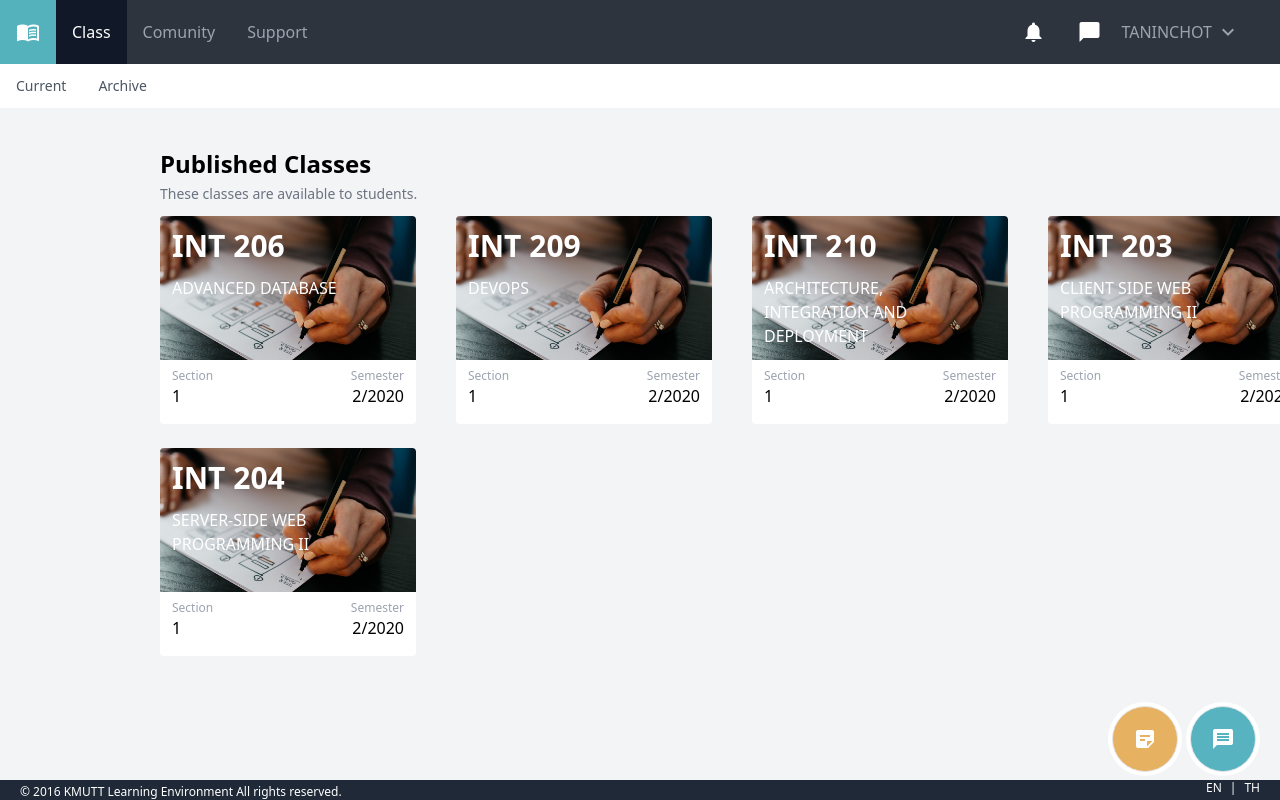
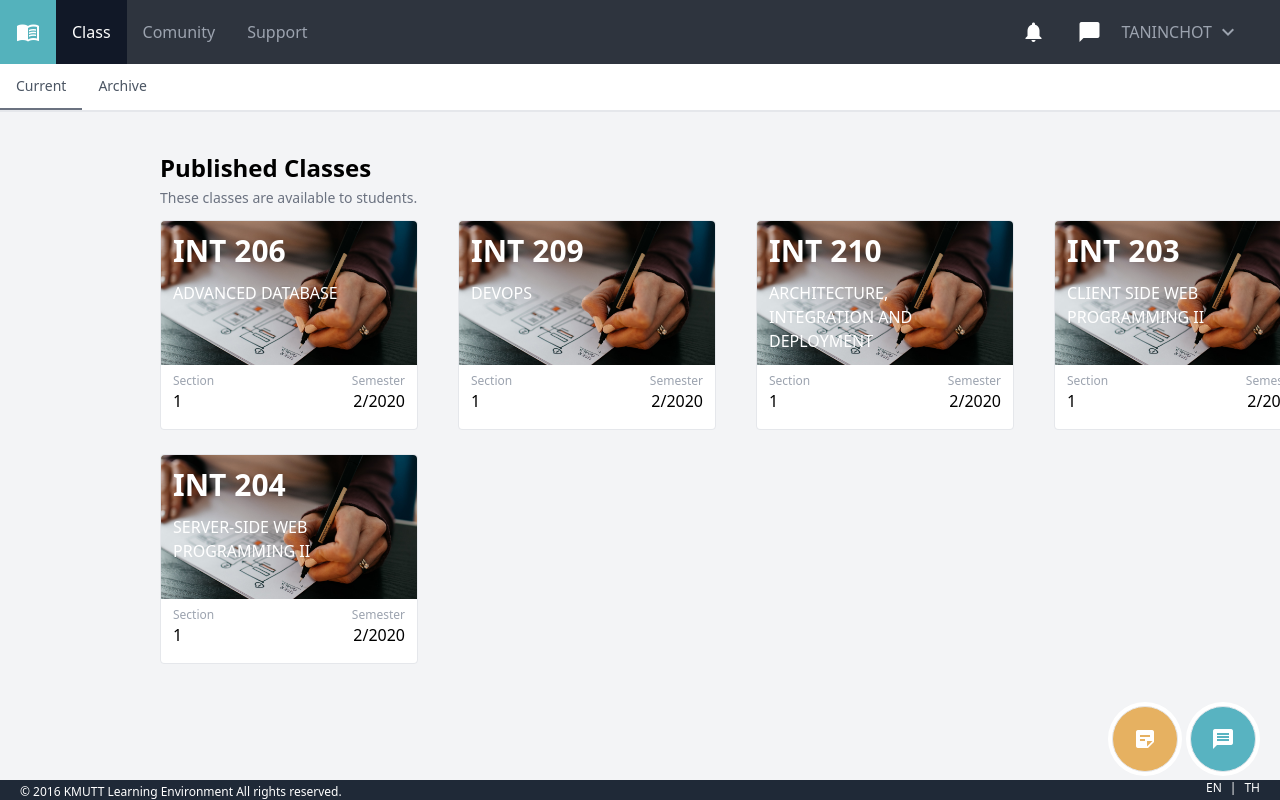
Before and after one commit to Taninchot0919/INT203_62130500038, a plain HTML site: page 62130500038_groupwork_1/index.html in a window 1280 px wide. Shown: the top 800 px of the page. Drawn offline with nearby package versions, Linux system fonts and the light colour scheme.

Commit message:
[UPDATE] Add border in element as it should be

```diff
--- a/62130500038_groupwork_1/index.html
+++ b/62130500038_groupwork_1/index.html
@@ -43,8 +43,8 @@
         class="material-icons float-right inline-block text-white text-center no-underline py-5 px-4">notifications</button>
     </div>
 
-    <div id="under-navbar" class=" m-0 p-0 overflow-hidden bg-white">
-      <div id="current" class="float-left inline-block text-gray-600 text-center no-underline py-3 px-4 text-sm">
+    <div id="under-navbar" class=" m-0 p-0 overflow-hidden bg-white border-b-2">
+      <div id="current" class="float-left inline-block text-gray-600 text-center no-underline py-3 px-4 text-sm border-b-2 border-gray-500">
         <button>Current</button>
       </div>
       <div id="Archive" class="float-left inline-block text-gray-600 text-center no-underline py-3 px-4 text-sm">
@@ -63,7 +63,7 @@
       <p class="pl-40 pt-1 text-sm text-gray-500">These classes are available to students.</p>
 
       <div id="box-upper" class="flex mt-3 ml-40 space-x-10">
-        <div id="box1">
+        <div id="box1" class="border rounded border-gray-200">
           <div class="mr-0 pt-3 h-36 w-64 rounded-t mb-0 bg-cover from-black to-transparent"
             style="background-image: url(images/photo-1581291518857-4e27b48ff24e.jpeg);">
             <p class="text-white ml-3 text-3xl font-bold">INT 206</p>
@@ -79,7 +79,7 @@
           </div>
         </div>
 
-        <div id="box2" class="">
+        <div id="box2" class="border rounded border-gray-200">
           <div class="mr-0 pt-3 h-36 w-64 bg-gray-800 rounded-t mb-0 bg-cover from-black to-transparent"
             style="background-image: url(images/photo-1581291518857-4e27b48ff24e.jpeg);">
             <p class="text-white ml-3 text-3xl font-bold">INT 209</p>
@@ -95,7 +95,7 @@
           </div>
         </div>
 
-        <div id="box3" class="">
+        <div id="box3" class="border rounded border-gray-200">
           <div class="mr-0 pt-3 h-36 w-64 bg-gray-800 rounded-t mb-0 bg-cover from-black to-transparent"
             style="background-image: url(images/photo-1581291518857-4e27b48ff24e.jpeg);">
             <p class="text-white ml-3 text-3xl font-bold">INT 210</p>
@@ -111,7 +111,7 @@
           </div>
         </div>
 
-        <div id="box4" class="">
+        <div id="box4" class="border rounded border-gray-200">
           <div class="mr-0 pt-3 h-36 w-64 bg-gray-800 rounded-t mb-0 bg-cover from-black to-transparent"
             style="background-image: url(images/photo-1581291518857-4e27b48ff24e.jpeg);">
             <p class="text-white ml-3 text-3xl font-bold">INT 203</p>
@@ -130,7 +130,7 @@
       </div>
       <div id="box-lower" class="flex mt-6 ml-40 space-x-10">
 
-        <div id="box5">
+        <div id="box5" class="border rounded border-gray-200">
           <div class="mr-0 pt-3 h-36 w-64 bg-gray-800 rounded-t mb-0 bg-cover from-black to-transparent"
             style="background-image: url(images/photo-1581291518857-4e27b48ff24e.jpeg);">
             <p class="text-white ml-3 text-3xl font-bold">INT 204</p>
```
